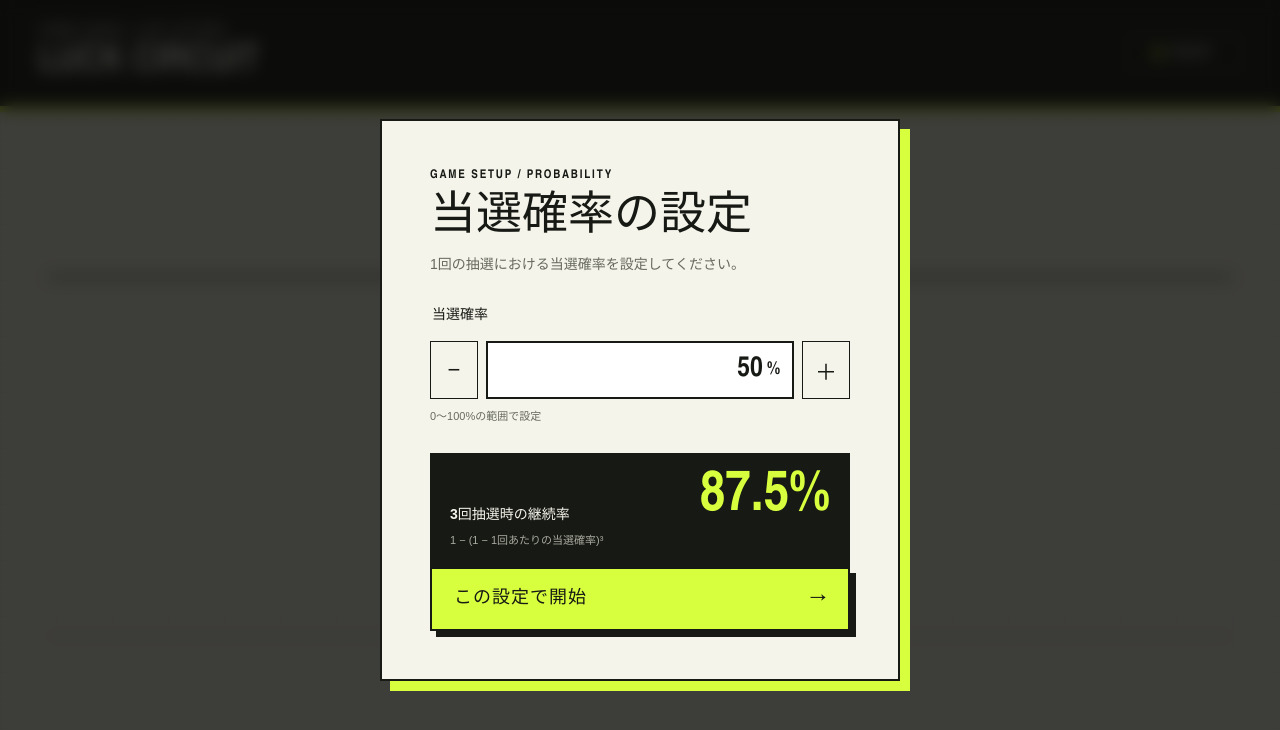
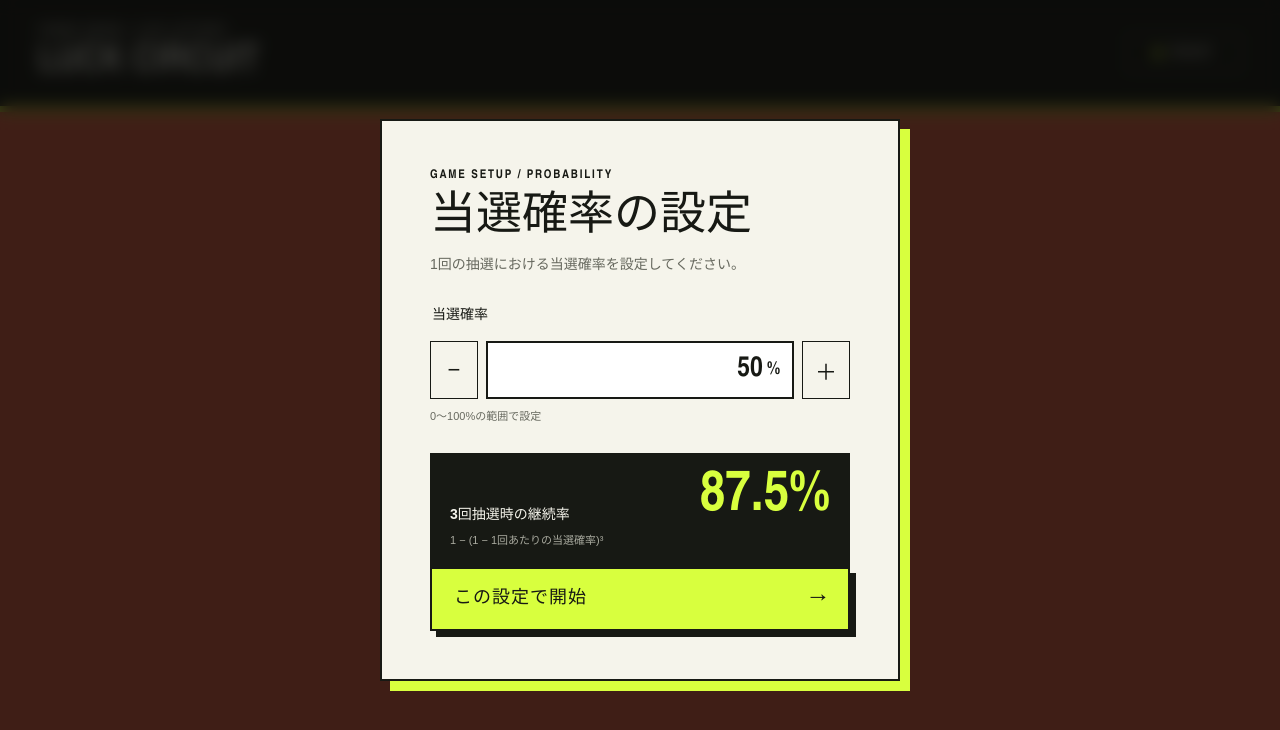
Before and after one commit to akiohiratani/Gurune, a React (Vite) app: page / in a window 1280 px wide. Shown: the top 730 px of the page. Built offline with nearby package versions, Linux system fonts and the light colour scheme.

Commit message:
UI修正

```diff
--- a/src/App.css
+++ b/src/App.css
@@ -191,11 +191,7 @@
   display: grid;
   grid-template-columns: minmax(0, 1fr);
   grid-template-rows: auto 1fr;
-  background-color: var(--paper);
-  background-image:
-    linear-gradient(rgba(23, 25, 20, 0.045) 1px, transparent 1px),
-    linear-gradient(90deg, rgba(23, 25, 20, 0.045) 1px, transparent 1px);
-  background-size: 28px 28px;
+  background: var(--coral);
 }
 
 .game-header {
@@ -276,8 +272,6 @@
   display: grid;
   place-items: center;
   overflow: visible;
-  border-top: 2px solid var(--ink);
-  border-bottom: 1px solid var(--line);
 }
 
 .countdown-image {
@@ -443,11 +437,7 @@
 .result-screen {
   min-height: 100vh;
   padding: clamp(28px, 5vw, 72px);
-  background-color: var(--paper);
-  background-image:
-    linear-gradient(rgba(23, 25, 20, 0.045) 1px, transparent 1px),
-    linear-gradient(90deg, rgba(23, 25, 20, 0.045) 1px, transparent 1px);
-  background-size: 28px 28px;
+  background: var(--coral);
 }
 
 .result-heading {
```
